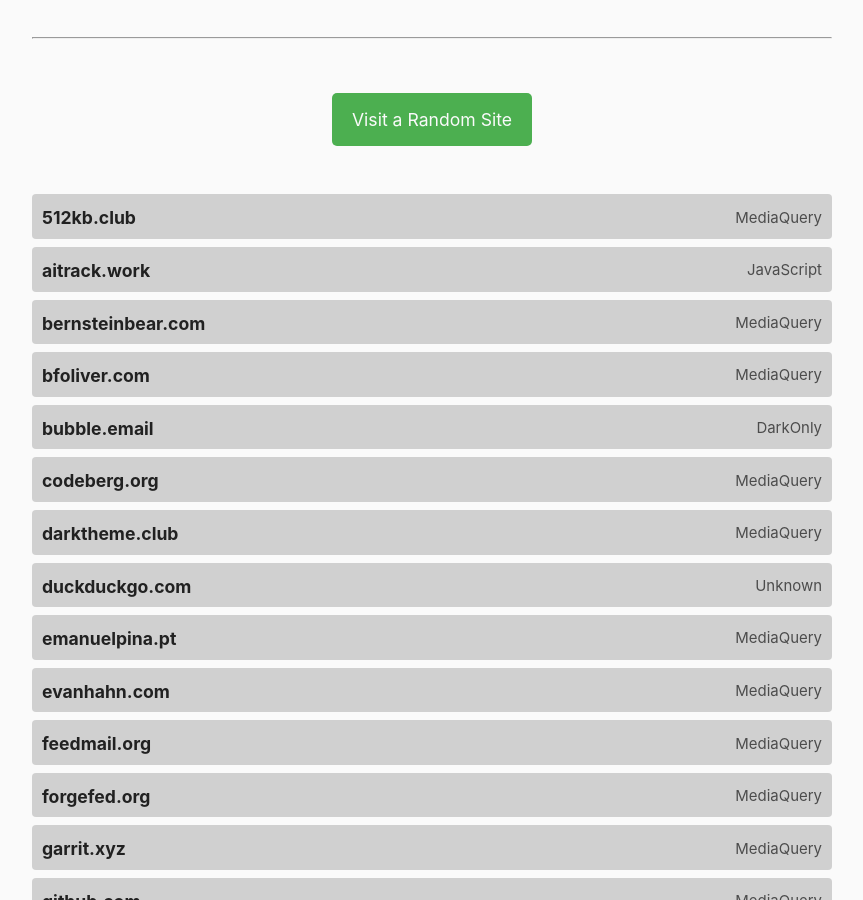
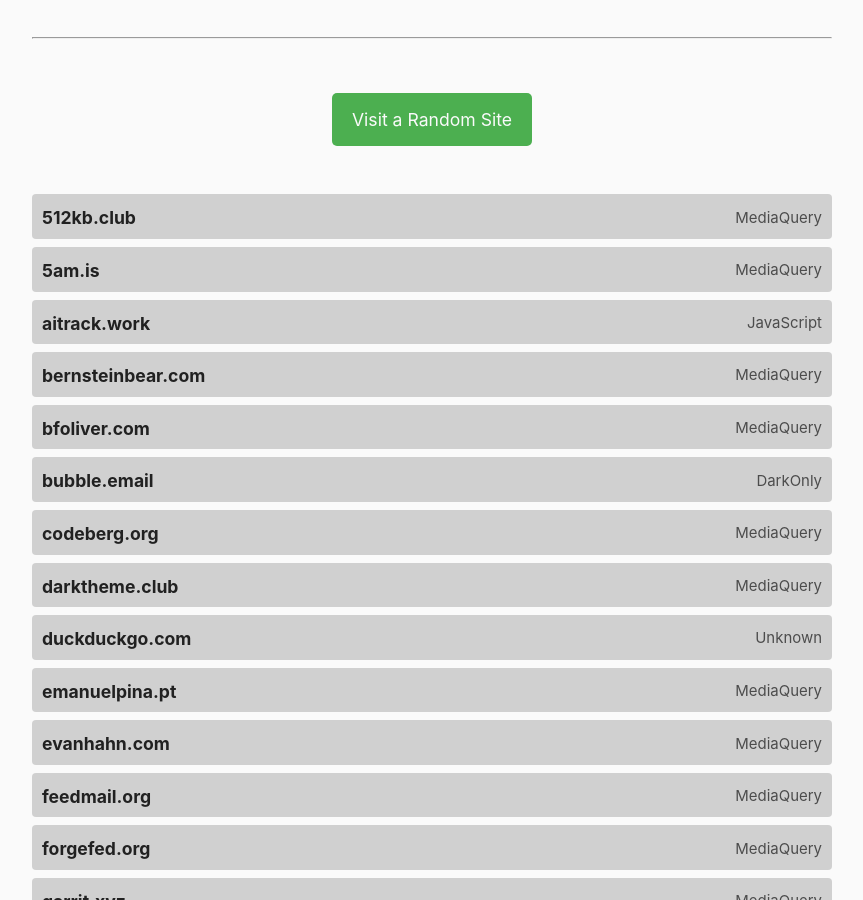
Before and after one commit to katherinek727/darktheme.club, a Jekyll site: the page built from index.md, in a window 1280 px wide and 900 px high, scrolled down 481 px. Shown: the whole window, without its empty margins (208-1071 px from the left). Built offline with Jekyll 4.4.1, drawn with Linux system fonts in a browser that asks for light colours.

Commit message:
Add 5am.is

```diff
--- a/_data/sites.yml
+++ b/_data/sites.yml
@@ -2,6 +2,11 @@
   url: https://512kb.club/
   method: mediaquery
   last_checked: 2022-04-16
+
+- domain: 5am.is
+  url: https://5am.is/
+  method: mediaquery
+  last_checked: 2022-11-26
 
 - domain: aitrack.work
   url: https://aitrack.work/
```
